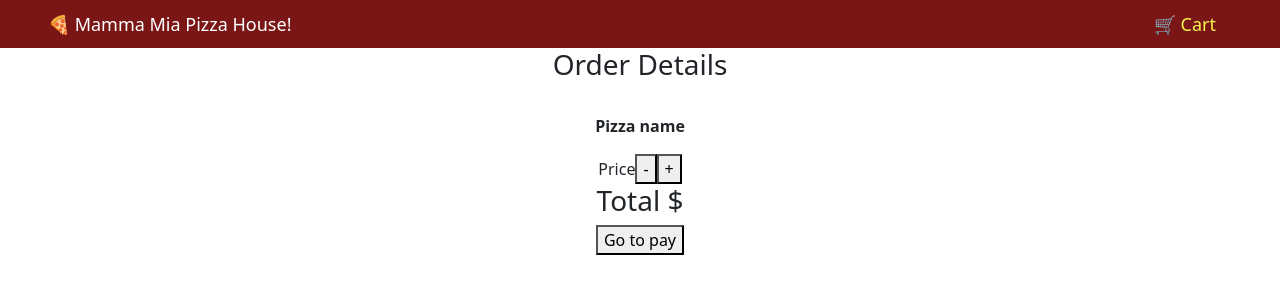
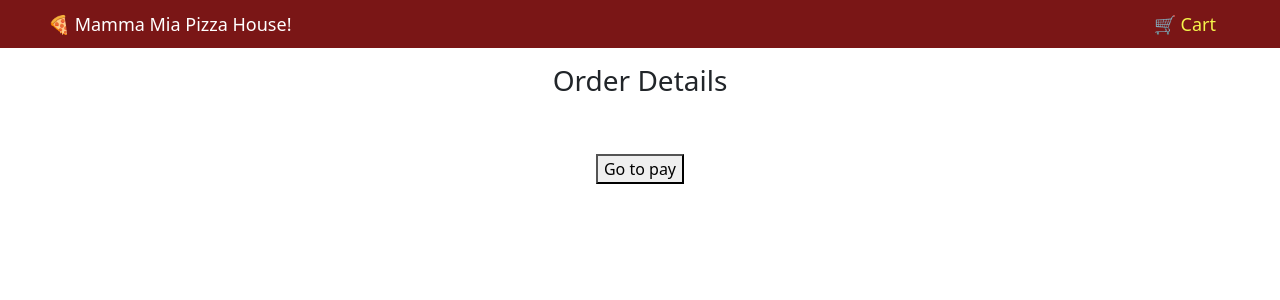
Before and after one commit to carolinalunasfarah/Desafio-LATAM_PizzaMammaMia, a React (Vite) app: page /cart in a window 1280 px wide. Shown: the top 300 px of the page. Built offline with nearby package versions, Linux system fonts and the light colour scheme.

Commit message:
create cart details return and modify basic style

```diff
--- a/src/App.css
+++ b/src/App.css
@@ -142,3 +142,60 @@ header h1 {
     align-items: center;
     margin-top: 1rem;
 }
+
+/* Cart */
+.cart {
+    padding: 1rem 3rem;
+}
+
+.cartDetails {
+    margin-top: 2rem;
+    display: flex;
+    flex-direction: row;
+    justify-content: space-between;
+    align-items: center;
+    width: 50rem;
+}
+
+.cartIN {
+    display: flex;
+    flex-direction: row;
+    align-items: center;
+}
+
+.cartDetailImg {
+    height: 3rem;
+    margin-right: 1rem;
+}
+
+.cartTQ {
+    display: flex;
+    flex-direction: row;
+}
+
+.cartTQ h5, p {
+    color: rgb(122, 22, 22);
+    margin-right: 1rem;
+}
+
+.cartButton {
+    display: flex;
+    justify-content: center;
+    align-content: center;
+    height: 2rem;
+    width: 2rem;
+    border: none;
+    border-radius: 25%;
+}
+
+.reduce {
+    background-color: rgb(128, 3, 3);
+    color: white;
+}
+.add {
+    background-color: rgb(47, 160, 76);
+}
+
+.cartQ {
+    margin: 0 1rem;
+}
--- a/src/components/PizzaCard.jsx
+++ b/src/components/PizzaCard.jsx
@@ -63,7 +63,6 @@ const PizzaCard = () => {
                                 Details
                             </button>
                             <button
-                                to={`/cart`}
                                 className="btn btn-warning"
                                 onClick={() => addToCart(pizza)}>
                                 Add to cart
--- a/src/views/CartDetails.jsx
+++ b/src/views/CartDetails.jsx
@@ -1,26 +1,38 @@
-import { useContext } from "react";
+import { useContext, useEffect } from "react";
 import { PizzaContext } from "../context/PizzaContext";
 
 const CartDetails = () => {
-    // const [cart, setCart] = useContext(PizzaContext);
+    const { cart } = useContext(PizzaContext);
+
+    useEffect(() => {}, [cart]);
 
     return (
-        <section className="cartDetails">
+        <section className="cart">
             <h3>Order Details</h3>
+            {cart.map((pizza) => (
+                <div key={pizza} className="cartDetails">
+                    <article className="cartIN">
+                        <img
+                            className="cartDetailImg"
+                            src={pizza.img}
+                            alt={pizza.name}
+                        />
+                        <p>
+                            <strong className="text-capitalize">
+                                {pizza.name}
+                            </strong>
+                        </p>
+                    </article>
+                    <article className="cartTQ">
+                        <h5>$ {pizza.price}</h5>
+                        <button className="cartButton reduce">-</button>
+                        <strong className="cartQ">2</strong>
+                        <button className="cartButton add">+</button>
+                    </article>
+                </div>
+            ))}
             <article>
-                <img src="" alt="" />
-                <p>
-                    <strong>Pizza name</strong>
-                </p>
-                <span>Price</span>
-                <button>-</button>
-                <button>+</button>
-            </article>
-            <article>
-                <h3>Total $</h3>
-            </article>
-            <article>
-                <button>Go to pay</button>
+                <button className="mt-5">Go to pay</button>
             </article>
         </section>
     );
```
